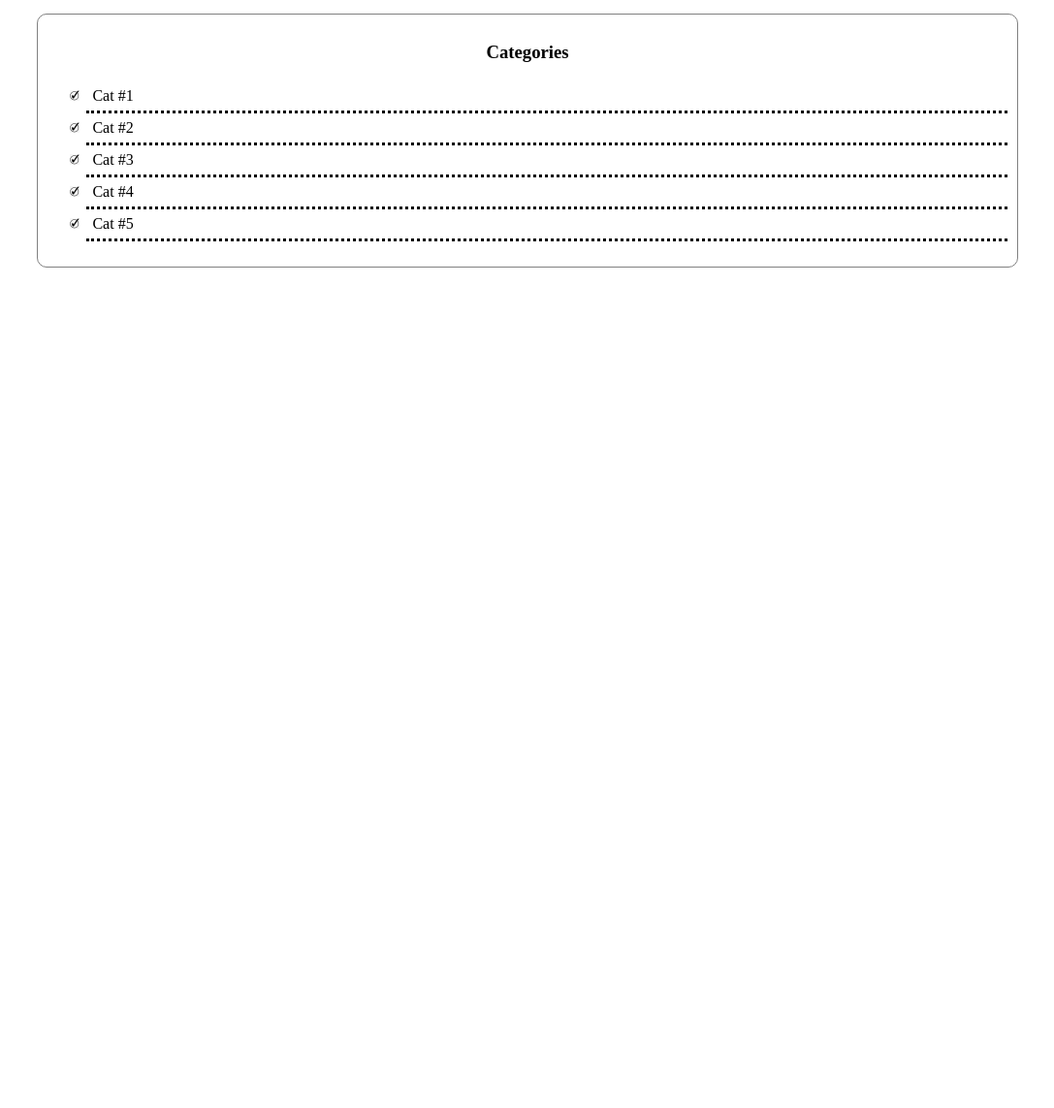
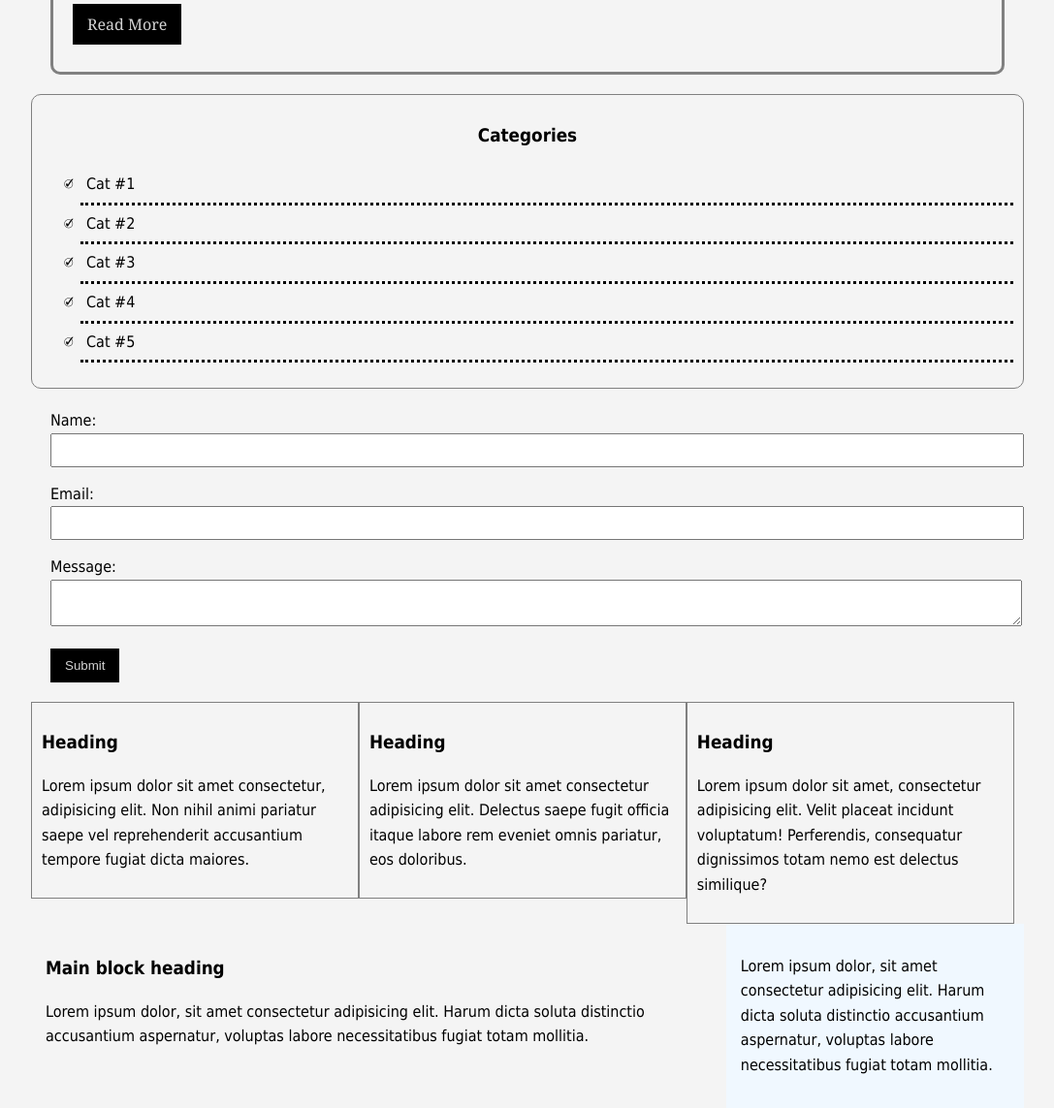
Before and after one commit to curtis-marten/fullstack, a plain HTML site: page 002-css/cheatsheet/index.html in a window 1280 px wide. Shown: the part 612-1755 px from the top of the page at 97% size, without its empty margins (96-1183 px from the left). Before the commit the page ends 896 px from the top, so only its background shows below. Drawn offline with Linux system fonts and the light colour scheme.

Commit message:
forms and classes

```diff
--- a/002-css/cheatsheet/css/style.css
+++ b/002-css/cheatsheet/css/style.css
@@ -1,11 +1,3 @@
-/*
-*{
-	/* This is called a reset, applies to everything */
-	margin: 0;
-	padding: 0;
-}
-*/
-
 body{
 	background-color: #f4f4f4;
 	color:black;
@@ -15,6 +7,10 @@ body{
 	font: normal 16px Tahoma, Verdana, sans-serif;
 	line-height: 1.6em;
 	margin: 0;
+}
+
+.clr{
+	clear: both;
 }
 
 a{
@@ -33,6 +29,31 @@ a:active{
 .container{
 	width: 80%;
 	margin:auto;
+}
+
+.my-form{
+	padding:20px;
+}
+
+.my-form .form-group{
+	margin:auto;
+	padding-bottom:15px;
+}
+
+.my-form label{
+	display:block;
+}
+
+.my-form input[type="text"], .my-form textarea{
+	padding:8px;
+	width: 100%;
+}
+
+.button{
+	background-color: black;
+	color: lightgrey;
+	padding:10px 15px;
+	border:none;
 }
 
 .box-1{
@@ -92,3 +113,29 @@ a:active{
 	border-bottom: 3px black dotted;
 	list-style-image: url('../images/check.png');
 }
+
+
+.block {
+	float:left;
+	width:33%;
+	border:1px solid gray;
+	padding: 10px;
+	box-sizing: border-box;
+}
+
+#main-block{
+	float:left;
+	width:70%;
+	padding: 15px;
+	box-sizing: border-box;
+}
+
+
+#sidebar{
+	float:right;
+	width:30%;
+	background-color: aliceblue;
+	color:#000;
+	padding: 15px;
+	box-sizing: border-box;
+}
--- a/002-css/cheatsheet/index.html
+++ b/002-css/cheatsheet/index.html
@@ -16,6 +16,7 @@
 		<div class="box-2">
 			<h1>Goodbye World</h1>
 			<p>Lorem ipsum dolor sit amet consectetur, adipisicing elit. Quo natus sit laboriosam cupiditate! Id repudiandae quia quas perspiciatis nobis delectus, pariatur dignissimos nesciunt. Deleniti, nostrum at voluptatibus, molestiae, ratione similique rerum aliquam porro commodi dicta id. Veritatis provident numquam similique asperiores amet sint hic beatae, itaque quaerat, rem laudantium, dicta quidem soluta incidunt ea ipsum. Earum adipisci, quod nihil voluptas repellat minus rem hic tenetur asperiores similique, quisquam eaque. Amet voluptas ex, facilis itaque repellat odio aspernatur sunt, optio a asperiores doloremque vitae rerum soluta cum distinctio odit dicta voluptatibus! Illo nostrum dolorem eligendi iusto tempore rerum omnis beatae perspiciatis.</p>
+			<p><a class="button" href="#">Read More</a></p>
 		</div>
 
 		<div class="categories">
@@ -28,5 +29,51 @@
 				<li><a href="#">Cat #5</a></li>
 			</ul>
 		</div>
+
+
+		<form class="my-form">
+			<div class="form-group">
+				<label>Name: </label>
+				<input type="text" name="name">
+			</div>
+			<div class="form-group">
+				<label>Email: </label>
+				<input type="text" name="email">
+			</div>
+			<div class="form-group">
+				<label>Message: </label>
+				<textarea name="message"></textarea>
+			</div>
+			<input class="button" type="submit" value="Submit" name=""</input>
+		</form>
+
+		<div class="block">
+			<h3>Heading</h3>
+			<p>Lorem ipsum dolor sit amet consectetur, adipisicing elit. Non nihil animi pariatur saepe vel reprehenderit accusantium tempore fugiat dicta maiores.</p>
+		</div>
+		<div class="block">
+			<h3>Heading</h3>
+			<p>Lorem ipsum dolor sit amet consectetur adipisicing elit. Delectus saepe fugit officia itaque labore rem eveniet omnis pariatur, eos doloribus.</p>
+		</div>
+		<div class="block">
+			<h3>Heading</h3>
+			<p>Lorem ipsum dolor sit amet, consectetur adipisicing elit. Velit placeat incidunt voluptatum! Perferendis, consequatur dignissimos totam nemo est delectus similique?</p>
+		</div>
+
+
+		<div class="clr"></div>
+		<div id="main-block">
+			<h3>Main block heading</h3>
+			<p>Lorem ipsum dolor, sit amet consectetur adipisicing elit. Harum dicta soluta distinctio accusantium aspernatur, voluptas labore necessitatibus fugiat totam mollitia.</p>
+		</div>
+		<div id="sidebar">
+			<p>Lorem ipsum dolor, sit amet consectetur adipisicing elit. Harum dicta soluta distinctio accusantium aspernatur, voluptas labore necessitatibus fugiat totam mollitia.</p>
+		</div>
+
+
+		<div class="clr"></div>
+		<div class="p-box"></div>
+	</div> <!-- ./container-->
+
 </body>
 </html>
```
